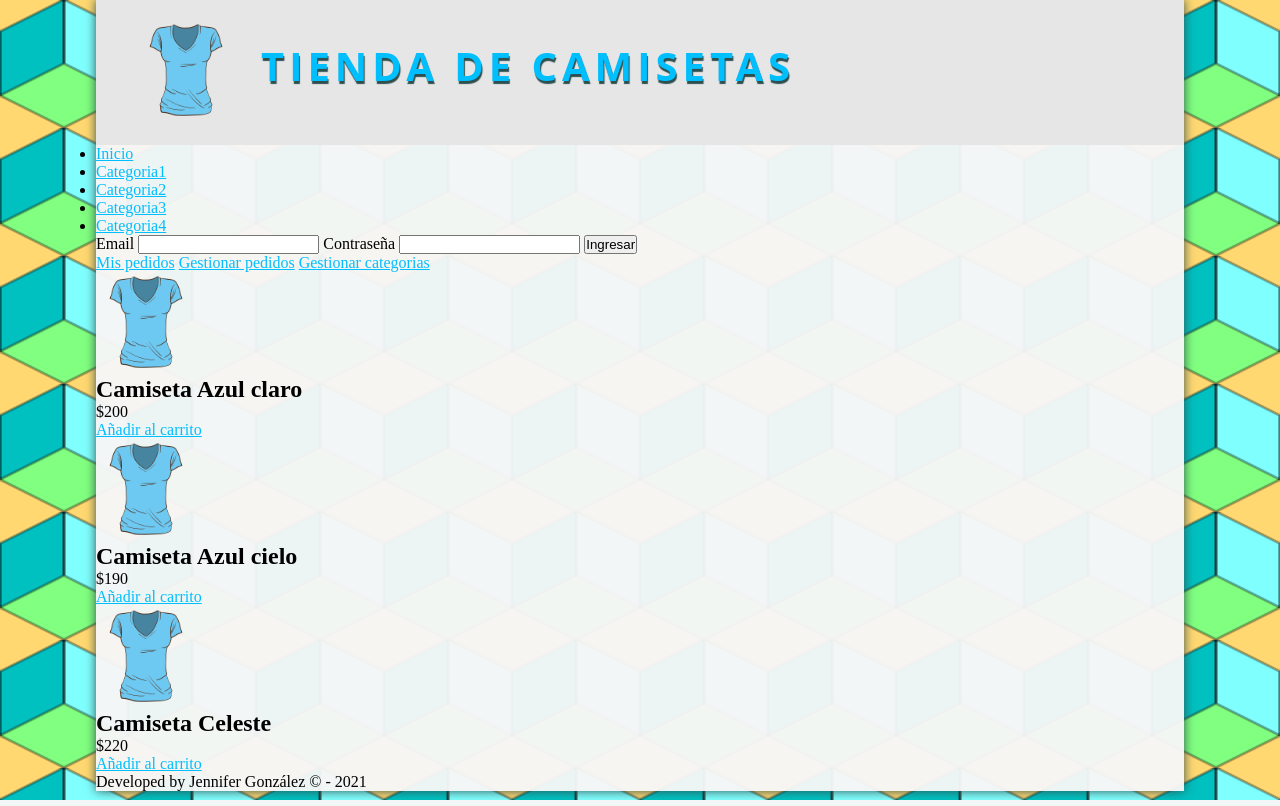
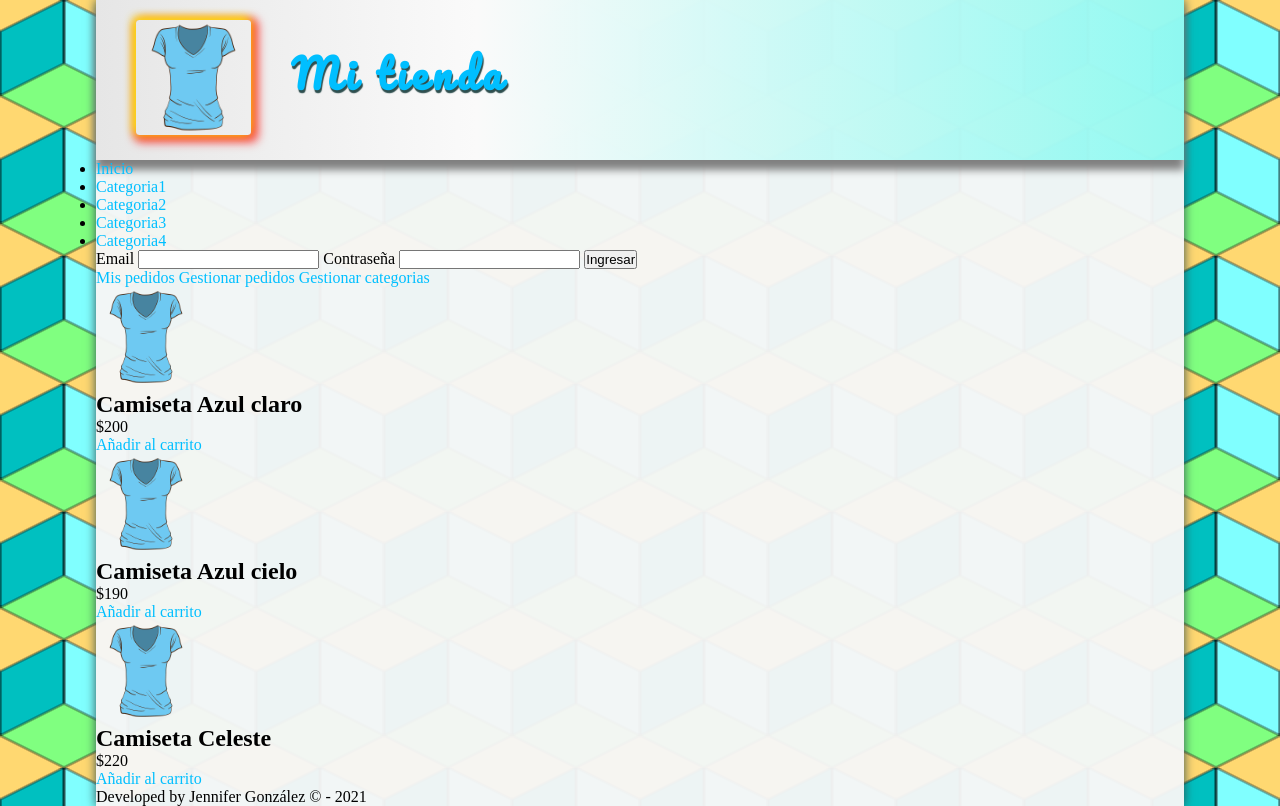
Before and after one commit to JenniferGonzalez36/my_store_test, a PHP site: page / in a window 1280 px wide. Run offline with PHP 8.4, Linux system fonts and the light colour scheme.

Commit message:
Improving the header styles

```diff
--- a/assets/css/styles.css
+++ b/assets/css/styles.css
@@ -5,11 +5,13 @@
 
 body {
   background-image: url(../img/pattern.png);
+  background-attachment: fixed;
 }
 
 a,
 a:visited {
   color: deepskyblue;
+  text-decoration: none;
 }
 
 a:hover {
@@ -24,8 +26,15 @@ a:hover {
 }
 
 #header {
-  background-color: #e6e6e6;
-  min-height: 145px;
+  background: linear-gradient(
+    90deg,
+    rgba(230, 230, 230, 1) 0%,
+    rgba(250, 250, 250, 1) 35%,
+    rgba(0, 255, 235, 0.4) 100%
+  );
+  min-height: 160px;
+  /*border-bottom: 5px solid darkslategray;*/
+  box-shadow: 0 10px 8px gray;
 }
 
 #logo {
@@ -34,27 +43,40 @@ a:hover {
 }
 
 #logo img {
+  border-radius: 3px;
   float: left;
-  height: 100px;
+  max-height: 115px;
+  box-shadow: -2px 0 10px #ff08, 0 -2px 10px #ff08, -3px -3px 10px #ff08,
+    2px 0 10px #f008, 0 2px 10px #f008, 3px 3px 10px 5px #f008;
+  /*cursor: pointer;*/
+  transition: all 300ms;
 }
 
-#logo a {
+#logo img:hover {
+  box-shadow: -2px 0 10px #ff08, 0 -2px 10px #ff08, -10px -10px 10px 1px #ff08,
+    2px 0 10px #f008, 0 2px 10px #f008, 10px 10px 10px 5px #f008;
+  transform: rotate(-3deg) scale(1.08, 1.08);
+}
+
+#title {
   float: left;
   font-size: 40px;
   letter-spacing: 5px;
-  font-family: "Open Sans", Arial, Helvetica, sans-serif;
-  text-transform: uppercase;
+  font-family: "Pacifico", cursive, Verdana, Arial, Helvetica, sans-serif;
+  /*text-transform: uppercase;*/
   color: deepskyblue;
   font-weight: bold;
   text-decoration: none;
   margin-top: 18px;
-  margin-left: 25px;
+  margin-left: 40px;
   text-shadow: 1px 3px 1px darkslategray;
-  transition: text-shadow 300ms;
+  transition: text-shadow 300ms, color 300ms, transform 300ms;
 }
 
-#logo a:hover {
-  text-shadow: 0px 2px 3px gray, 0 0 10px deepskyblue;
+#title:hover {
+  text-shadow: 1px 3px 3px gray, -1px -1px 1px darkgray, 0 0 10px orangered;
+  color: cyan;
+  transform: skewX(-10deg) scale(1.2, 1.2) translateX(15px);
 }
 
 .product img {
--- a/index.php
+++ b/index.php
@@ -5,8 +5,11 @@
   <meta charset="UTF-8">
   <meta http-equiv="X-UA-Compatible" content="IE=edge">
   <meta name="viewport" content="width=device-width, initial-scale=1.0">
-  <title>Mi tienda de camisetas</title>
+  <title>Mi tienda</title>
   <link rel="stylesheet" href="assets/css/styles.css">
+  <link rel="preconnect" href="https://fonts.googleapis.com">
+  <link rel="preconnect" href="https://fonts.gstatic.com" crossorigin>
+  <link href="https://fonts.googleapis.com/css2?family=Pacifico&display=swap" rel="stylesheet">
 </head>
 
 <body>
@@ -14,8 +17,11 @@
     <!-- CABECERA -->
     <header id="header">
       <div id="logo">
-        <img src="assets/img/T-shirt.png" alt="Camiseta-Logo">
-        <a href="index.php">Tienda de camisetas</a>
+        <a href="index.php">
+          <img src="assets/img/T-shirt.png" alt="Camiseta-Logo">
+        </a>
+
+        <a href="index.php" id="title">Mi tienda</a>
       </div>
     </header>
     <!-- MENU -->
```
